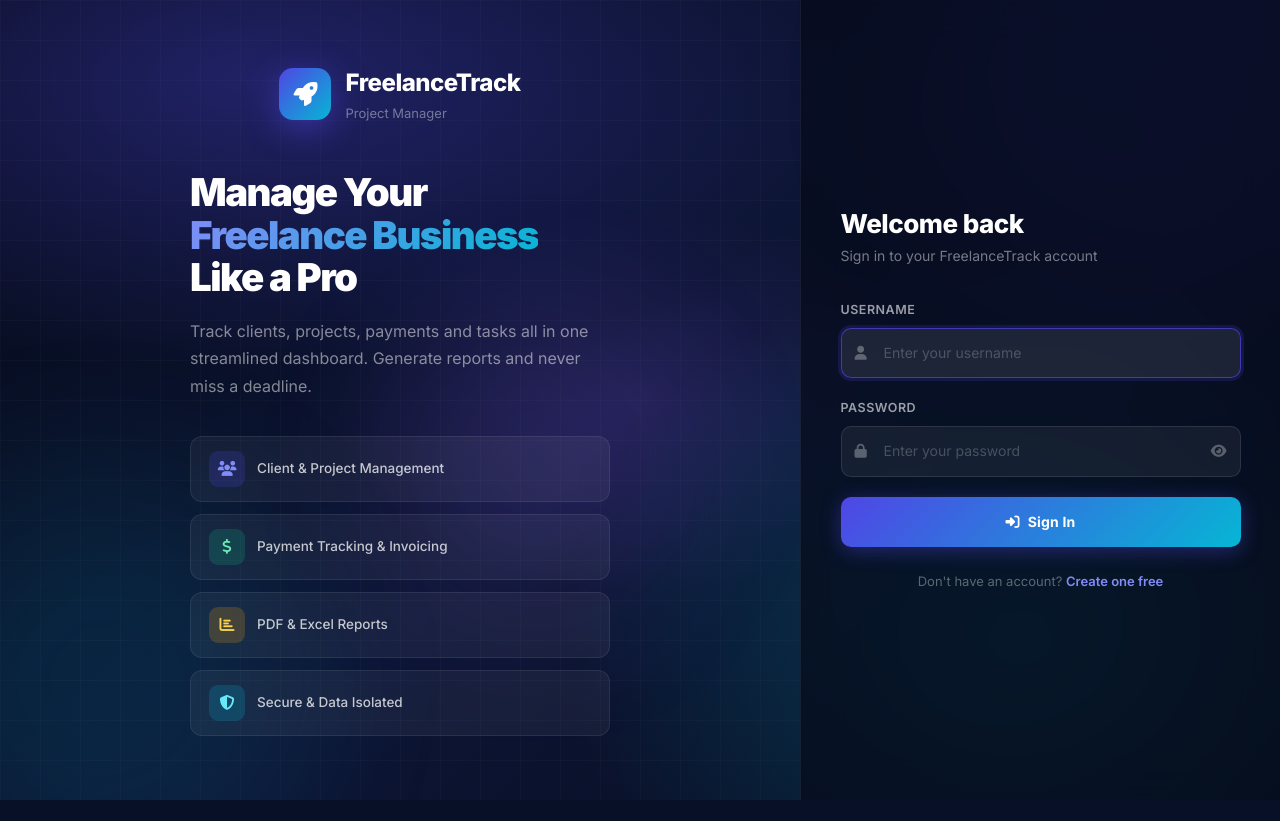
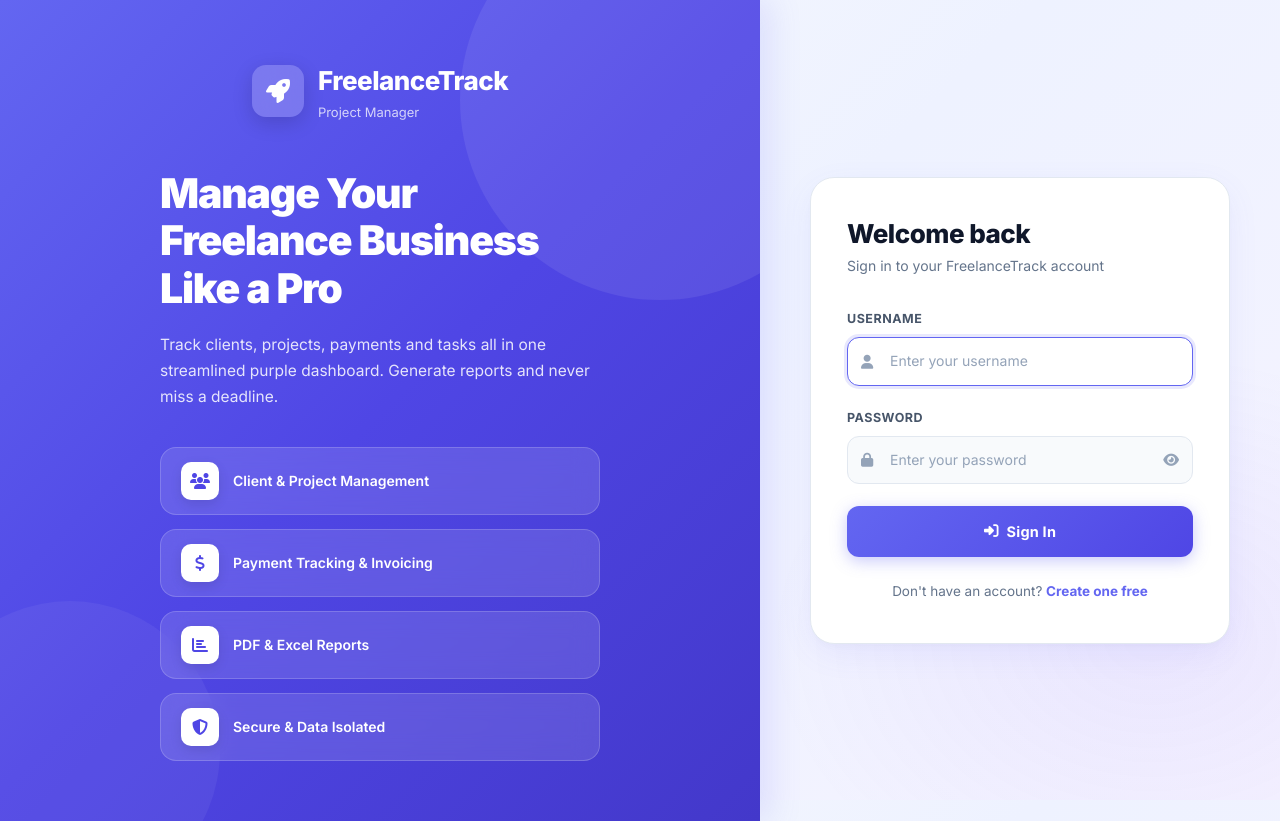
Before and after one commit to ABHISHEK120906/Project_Alpha, a Django app: page /login/ in a window 1280 px wide. Before the commit the page ends 800 px from the top, so only its background shows below. Run offline with Django 5.2, Linux system fonts and the light colour scheme.

Commit message:
Matched Login page UI/UX 1:1 with Dashboard Purple-Violet theme

```diff
--- a/templates/auth_base.html
+++ b/templates/auth_base.html
@@ -22,56 +22,26 @@
   <link rel="stylesheet" href="{% static 'css/custom.css' %}">
 
   <style>
-    /* ── Auth-specific overrides & animations ── */
+    /* ── Auth-specific overrides (Matching Purple-Violet Dashboard UI/UX) ── */
     html, body { height: 100%; margin: 0; padding: 0; }
 
     body.auth-body {
       font-family: 'Inter', system-ui, sans-serif;
-      background: #060b1a;
+      background: linear-gradient(135deg, #f8fafc 0%, #eef2ff 50%, #f5f3ff 100%);
+      color: #0f172a;
       min-height: 100vh;
       overflow-x: hidden;
     }
 
-    /* Animated mesh background */
+    /* Subtle background ambient mesh */
     .auth-bg {
       position: fixed;
       inset: 0;
       background:
-        radial-gradient(ellipse 80% 60% at 20% 10%, rgba(79,70,229,0.35) 0%, transparent 60%),
-        radial-gradient(ellipse 60% 80% at 80% 80%, rgba(6,182,212,0.25) 0%, transparent 60%),
-        radial-gradient(ellipse 40% 40% at 50% 50%, rgba(139,92,246,0.15) 0%, transparent 60%),
-        linear-gradient(135deg, #060b1a 0%, #0d1535 50%, #060b1a 100%);
+        radial-gradient(ellipse 60% 50% at 10% 20%, rgba(99,102,241,0.08) 0%, transparent 60%),
+        radial-gradient(ellipse 50% 60% at 90% 80%, rgba(139,92,246,0.08) 0%, transparent 60%);
       z-index: 0;
-    }
-
-    /* Floating animated orbs */
-    .auth-orb {
-      position: fixed;
-      border-radius: 50%;
-      filter: blur(80px);
-      opacity: 0.4;
       pointer-events: none;
-      z-index: 0;
-      animation: orbFloat 8s ease-in-out infinite;
-    }
-    .auth-orb-1 { width: 500px; height: 500px; background: rgba(79,70,229,0.4); top: -150px; right: -150px; animation-delay: 0s; }
-    .auth-orb-2 { width: 400px; height: 400px; background: rgba(6,182,212,0.3); bottom: -100px; left: -100px; animation-delay: -4s; }
-    .auth-orb-3 { width: 300px; height: 300px; background: rgba(139,92,246,0.3); top: 40%; left: 30%; animation-delay: -2s; }
-
-    @keyframes orbFloat {
-      0%, 100% { transform: translateY(0px) scale(1); }
-      50% { transform: translateY(-30px) scale(1.05); }
-    }
-
-    /* Grid lines overlay */
-    .auth-grid {
-      position: fixed;
-      inset: 0;
-      background-image:
-        linear-gradient(rgba(255,255,255,0.02) 1px, transparent 1px),
-        linear-gradient(90deg, rgba(255,255,255,0.02) 1px, transparent 1px);
-      background-size: 40px 40px;
-      z-index: 0;
     }
 
     /* Auth wrapper */
@@ -82,17 +52,47 @@
       display: flex;
     }
 
-    /* Left decorative panel (desktop only) */
+    /* Left decorative panel (matching Dashboard Purple Sidebar theme) */
     .auth-panel-left {
       display: none;
       flex: 1;
       align-items: center;
       justify-content: center;
-      padding: 60px 40px;
+      padding: 60px 50px;
+      background: linear-gradient(135deg, #6366f1 0%, #4f46e5 50%, #4338ca 100%);
+      color: #ffffff;
       flex-direction: column;
+      position: relative;
+      overflow: hidden;
+      box-shadow: 10px 0 30px rgba(99, 102, 241, 0.15);
     }
     @media (min-width: 1024px) {
       .auth-panel-left { display: flex; }
+    }
+
+    /* Decorative background shapes on left panel */
+    .auth-panel-left::before {
+      content: '';
+      position: absolute;
+      width: 400px;
+      height: 400px;
+      border-radius: 50%;
+      background: rgba(255, 255, 255, 0.08);
+      top: -100px;
+      right: -100px;
+      pointer-events: none;
+    }
+
+    .auth-panel-left::after {
+      content: '';
+      position: absolute;
+      width: 300px;
+      height: 300px;
+      border-radius: 50%;
+      background: rgba(255, 255, 255, 0.05);
+      bottom: -80px;
+      left: -80px;
+      pointer-events: none;
     }
 
     .auth-panel-left .brand-logo {
@@ -104,112 +104,115 @@
     .auth-panel-left .brand-icon {
       width: 52px;
       height: 52px;
-      background: linear-gradient(135deg, #4f46e5, #06b6d4);
+      background: rgba(255, 255, 255, 0.2);
+      backdrop-filter: blur(10px);
       border-radius: 14px;
       display: flex;
       align-items: center;
       justify-content: center;
       font-size: 24px;
-      color: #fff;
-      box-shadow: 0 8px 32px rgba(79,70,229,0.5);
+      color: #ffffff;
+      box-shadow: 0 6px 20px rgba(0,0,0,0.15);
     }
     .auth-panel-left .brand-name {
-      font-size: 24px;
+      font-size: 26px;
       font-weight: 800;
-      color: #fff;
+      color: #ffffff;
       letter-spacing: -0.5px;
     }
     .auth-panel-left .brand-tagline {
       font-size: 13px;
-      color: rgba(255,255,255,0.4);
+      color: rgba(255,255,255,0.75);
       font-weight: 400;
     }
 
     .auth-panel-left .hero-text {
       text-align: left;
-      max-width: 420px;
+      max-width: 440px;
+      position: relative;
+      z-index: 2;
     }
     .auth-panel-left .hero-text h1 {
-      font-size: clamp(32px, 3vw, 52px);
+      font-size: clamp(32px, 3.2vw, 48px);
       font-weight: 900;
-      color: #fff;
-      line-height: 1.1;
+      color: #ffffff;
+      line-height: 1.15;
       margin-bottom: 20px;
-      letter-spacing: -1.5px;
-    }
-    .auth-panel-left .hero-text h1 span {
-      background: linear-gradient(135deg, #818cf8, #06b6d4);
-      -webkit-background-clip: text;
-      -webkit-text-fill-color: transparent;
-      background-clip: text;
+      letter-spacing: -1.2px;
     }
     .auth-panel-left .hero-text p {
-      font-size: 16px;
-      color: rgba(255,255,255,0.5);
+      font-size: 15.5px;
+      color: rgba(255,255,255,0.85);
       line-height: 1.7;
       margin-bottom: 36px;
     }
 
-    /* Feature pills */
-    .feature-pills { display: flex; flex-direction: column; gap: 12px; }
+    /* Feature pills matching Dashboard cards */
+    .feature-pills { display: flex; flex-direction: column; gap: 14px; }
     .feature-pill {
       display: flex;
       align-items: center;
-      gap: 12px;
-      background: rgba(255,255,255,0.05);
-      border: 1px solid rgba(255,255,255,0.08);
-      border-radius: 12px;
-      padding: 14px 18px;
-      transition: all 0.2s ease;
+      gap: 14px;
+      background: rgba(255,255,255,0.12);
+      backdrop-filter: blur(12px);
+      border: 1px solid rgba(255,255,255,0.18);
+      border-radius: 16px;
+      padding: 14px 20px;
+      transition: all 0.25s ease;
     }
     .feature-pill:hover {
-      background: rgba(255,255,255,0.08);
-      border-color: rgba(255,255,255,0.15);
+      background: rgba(255,255,255,0.2);
       transform: translateX(4px);
     }
     .feature-pill .pill-icon {
-      width: 36px;
-      height: 36px;
-      border-radius: 9px;
+      width: 38px;
+      height: 38px;
+      border-radius: 10px;
+      background: #ffffff;
+      color: #4f46e5;
       display: flex;
       align-items: center;
       justify-content: center;
-      font-size: 15px;
+      font-size: 16px;
       flex-shrink: 0;
+      box-shadow: 0 4px 12px rgba(0,0,0,0.1);
     }
-    .feature-pill .pill-text { color: rgba(255,255,255,0.75); font-size: 13.5px; font-weight: 500; }
+    .feature-pill .pill-text { color: #ffffff; font-size: 14px; font-weight: 600; }
 
     /* Right auth form panel */
     .auth-panel-right {
       display: flex;
       align-items: center;
       justify-content: center;
-      padding: 24px 20px;
+      padding: 40px 24px;
       flex: 0 0 100%;
       min-height: 100vh;
     }
     @media (min-width: 1024px) {
       .auth-panel-right {
-        flex: 0 0 480px;
-        border-left: 1px solid rgba(255,255,255,0.06);
-        background: rgba(6,11,26,0.7);
-        backdrop-filter: blur(20px);
+        flex: 0 0 520px;
+        background: transparent;
       }
     }
 
-    /* The card */
+    /* The Login Card container (Matching Dashboard White Card Theme) */
     .auth-card {
       width: 100%;
-      max-width: 400px;
+      max-width: 420px;
+      background: #ffffff;
+      border: 1px solid #e2e8f0;
+      border-radius: 24px;
+      padding: 40px 36px;
+      box-shadow: 0 10px 35px -5px rgba(99, 102, 241, 0.1), 0 4px 12px -2px rgba(0, 0, 0, 0.03);
     }
 
-    /* Card logo (mobile) */
+    /* Mobile Brand logo */
     .auth-card-logo {
       display: flex;
       align-items: center;
       justify-content: center;
       gap: 12px;
-      margin-bottom: 36px;
+      margin-bottom: 32px;
     }
     @media (min-width: 1024px) {
       .auth-card-logo { display: none; }
@@ -217,24 +220,24 @@
     .auth-card-logo .logo-icon {
       width: 44px;
       height: 44px;
-      background: linear-gradient(135deg, #4f46e5, #06b6d4);
+      background: linear-gradient(135deg, #6366f1, #4f46e5);
       border-radius: 12px;
       display: flex;
       align-items: center;
       justify-content: center;
       font-size: 20px;
       color: #fff;
-      box-shadow: 0 6px 24px rgba(79,70,229,0.5);
+      box-shadow: 0 6px 20px rgba(99,102,241,0.3);
     }
-    .auth-card-logo .logo-name { font-size: 20px; font-weight: 800; color: #fff; }
+    .auth-card-logo .logo-name { font-size: 22px; font-weight: 800; color: #0f172a; }
 
     /* Heading */
-    .auth-heading { font-size: 26px; font-weight: 800; color: #fff; margin-bottom: 6px; letter-spacing: -0.5px; }
-    .auth-subheading { font-size: 14px; color: rgba(255,255,255,0.45); margin-bottom: 32px; }
+    .auth-heading { font-size: 26px; font-weight: 800; color: #0f172a; margin-bottom: 6px; letter-spacing: -0.5px; }
+    .auth-subheading { font-size: 14px; color: #64748b; margin-bottom: 32px; }
 
     /* Alert messages */
     .auth-alert {
-      border-radius: 10px;
+      border-radius: 12px;
       padding: 12px 16px;
       margin-bottom: 20px;
       font-size: 13px;
@@ -244,33 +247,33 @@
       gap: 10px;
     }
     .auth-alert-error {
-      background: rgba(239,68,68,0.12);
-      border: 1px solid rgba(239,68,68,0.25);
-      color: #fca5a5;
+      background: #fef2f2;
+      border: 1px solid #fecaca;
+      color: #dc2626;
     }
     .auth-alert-success {
-      background: rgba(16,185,129,0.12);
-      border: 1px solid rgba(16,185,129,0.25);
-      color: #6ee7b7;
+      background: #ecfdf5;
+      border: 1px solid #a7f3d0;
+      color: #059669;
     }
     .auth-alert-warning {
-      background: rgba(245,158,11,0.12);
-      border: 1px solid rgba(245,158,11,0.25);
-      color: #fcd34d;
+      background: #fffbeb;
+      border: 1px solid #fde68a;
+      color: #d97706;
     }
     .auth-alert-info {
-      background: rgba(59,130,246,0.12);
-      border: 1px solid rgba(59,130,246,0.25);
-      color: #93c5fd;
+      background: #eff6ff;
+      border: 1px solid #bfdbfe;
+      color: #2563eb;
     }
 
-    /* Form fields */
-    .auth-form-group { margin-bottom: 20px; }
+    /* Form fields matching Dashboard inputs */
+    .auth-form-group { margin-bottom: 22px; }
     .auth-label {
       display: block;
       font-size: 12.5px;
-      font-weight: 600;
-      color: rgba(255,255,255,0.6);
+      font-weight: 700;
+      color: #475569;
       margin-bottom: 8px;
       text-transform: uppercase;
       letter-spacing: 0.5px;
@@ -281,32 +284,30 @@
       left: 14px;
       top: 50%;
       transform: translateY(-50%);
-      color: rgba(255,255,255,0.3);
+      color: #94a3b8;
       font-size: 14px;
       pointer-events: none;
       z-index: 2;
     }
     .auth-input {
       width: 100%;
-      padding: 13px 14px 13px 42px;
-      background: rgba(255,255,255,0.06);
-      border: 1px solid rgba(255,255,255,0.1);
-      border-radius: 10px;
-      color: #fff;
+      padding: 12px 14px 12px 42px;
+      background: #f8fafc;
+      border: 1.5px solid #e2e8f0;
+      border-radius: 12px;
+      color: #0f172a;
       font-size: 14px;
       font-family: 'Inter', sans-serif;
       transition: all 0.2s ease;
       outline: none;
-      -webkit-appearance: none;
     }
     .auth-input:focus {
-      background: rgba(255,255,255,0.09);
-      border-color: rgba(79,70,229,0.7);
-      box-shadow: 0 0 0 3px rgba(79,70,229,0.18);
+      background: #ffffff;
+      border-color: #6366f1;
+      box-shadow: 0 0 0 3px rgba(99, 102, 241, 0.15);
     }
-    .auth-input::placeholder { color: rgba(255,255,255,0.22); }
-    .auth-input.is-invalid { border-color: rgba(239,68,68,0.6); }
-    .auth-input.is-invalid:focus { box-shadow: 0 0 0 3px rgba(239,68,68,0.15); }
+    .auth-input::placeholder { color: #94a3b8; }
+    .auth-input.is-invalid { border-color: #ef4444; }
 
     /* Password toggle */
     .auth-input-suffix {
@@ -321,27 +322,23 @@
     .toggle-pwd-btn {
       background: none;
       border: none;
-      color: rgba(255,255,255,0.3);
+      color: #94a3b8;
       cursor: pointer;
       font-size: 14px;
       padding: 0;
       transition: color 0.2s;
     }
-    .toggle-pwd-btn:hover { color: rgba(255,255,255,0.6); }
+    .toggle-pwd-btn:hover { color: #475569; }
 
-    /* Field error */
-    .field-error { font-size: 12px; color: #fca5a5; margin-top: 6px; display: flex; align-items: center; gap: 5px; }
-    .field-help  { font-size: 11.5px; color: rgba(255,255,255,0.25); margin-top: 5px; }
-
-    /* Submit button */
+    /* Submit button matching Dashboard primary button */
     .auth-btn {
       width: 100%;
       padding: 14px;
-      background: linear-gradient(135deg, #4f46e5 0%, #06b6d4 100%);
+      background: linear-gradient(135deg, #6366f1 0%, #4f46e5 100%);
       border: none;
-      border-radius: 10px;
-      color: #fff;
-      font-size: 14px;
+      border-radius: 12px;
+      color: #ffffff;
+      font-size: 14.5px;
       font-weight: 700;
       font-family: 'Inter', sans-serif;
       cursor: pointer;
@@ -350,48 +347,32 @@
       align-items: center;
       justify-content: center;
       gap: 8px;
-      margin-top: 8px;
-      box-shadow: 0 4px 20px rgba(79,70,229,0.4);
+      margin-top: 10px;
+      box-shadow: 0 4px 16px rgba(99, 102, 241, 0.35);
       letter-spacing: 0.2px;
     }
     .auth-btn:hover {
       transform: translateY(-1px);
-      box-shadow: 0 8px 28px rgba(79,70,229,0.55);
+      box-shadow: 0 8px 24px rgba(99, 102, 241, 0.45);
+      color: #ffffff;
     }
     .auth-btn:active { transform: translateY(0); }
-
-    /* Divider */
-    .auth-divider {
-      display: flex;
-      align-items: center;
-      gap: 12px;
-      margin: 24px 0;
-    }
-    .auth-divider::before,
-    .auth-divider::after {
-      content: '';
-      flex: 1;
-      height: 1px;
-      background: rgba(255,255,255,0.08);
-    }
-    .auth-divider span { font-size: 12px; color: rgba(255,255,255,0.25); white-space: nowrap; }
 
     /* Footer link */
     .auth-footer-text {
       text-align: center;
-      font-size: 13px;
-      color: rgba(255,255,255,0.35);
+      font-size: 13.5px;
+      color: #64748b;
       margin-top: 24px;
     }
     .auth-footer-text a {
-      color: #818cf8;
+      color: #6366f1;
       text-decoration: none;
-      font-weight: 600;
+      font-weight: 700;
       transition: color 0.2s;
     }
-    .auth-footer-text a:hover { color: #a5b4fc; }
+    .auth-footer-text a:hover { color: #4338ca; text-decoration: underline; }
 
-    /* Separator dots for password strength */
     @keyframes authFadeUp {
       from { opacity: 0; transform: translateY(20px); }
       to   { opacity: 1; transform: translateY(0); }
@@ -403,15 +384,10 @@
 </head>
 <body class="auth-body">
 
-  <!-- Background effects -->
   <div class="auth-bg"></div>
-  <div class="auth-grid"></div>
-  <div class="auth-orb auth-orb-1"></div>
-  <div class="auth-orb auth-orb-2"></div>
-  <div class="auth-orb auth-orb-3"></div>
 
   <div class="auth-wrapper">
-    <!-- Left decorative panel (desktop) -->
+    <!-- Left decorative panel (desktop) - Matching Purple/Violet Dashboard Sidebar Theme -->
     <div class="auth-panel-left">
       <div class="brand-logo">
         <div class="brand-icon"><i class="fas fa-rocket"></i></div>
@@ -422,24 +398,24 @@
       </div>
 
       <div class="hero-text">
-        <h1>Manage Your<br><span>Freelance Business</span><br>Like a Pro</h1>
-        <p>Track clients, projects, payments and tasks all in one streamlined dashboard. Generate reports and never miss a deadline.</p>
+        <h1>Manage Your<br>Freelance Business<br>Like a Pro</h1>
+        <p>Track clients, projects, payments and tasks all in one streamlined purple dashboard. Generate reports and never miss a deadline.</p>
 
         <div class="feature-pills">
           <div class="feature-pill">
-            <div class="pill-icon" style="background:rgba(79,70,229,0.2);color:#818cf8;"><i class="fas fa-users"></i></div>
+            <div class="pill-icon"><i class="fas fa-users"></i></div>
             <div class="pill-text">Client & Project Management</div>
           </div>
           <div class="feature-pill">
-            <div class="pill-icon" style="background:rgba(16,185,129,0.2);color:#6ee7b7;"><i class="fas fa-dollar-sign"></i></div>
+            <div class="pill-icon"><i class="fas fa-dollar-sign"></i></div>
             <div class="pill-text">Payment Tracking & Invoicing</div>
           </div>
           <div class="feature-pill">
-            <div class="pill-icon" style="background:rgba(245,158,11,0.2);color:#fcd34d;"><i class="fas fa-chart-bar"></i></div>
+            <div class="pill-icon"><i class="fas fa-chart-bar"></i></div>
             <div class="pill-text">PDF & Excel Reports</div>
           </div>
           <div class="feature-pill">
-            <div class="pill-icon" style="background:rgba(6,182,212,0.2);color:#67e8f9;"><i class="fas fa-shield-alt"></i></div>
+            <div class="pill-icon"><i class="fas fa-shield-alt"></i></div>
             <div class="pill-text">Secure & Data Isolated</div>
           </div>
         </div>
```
